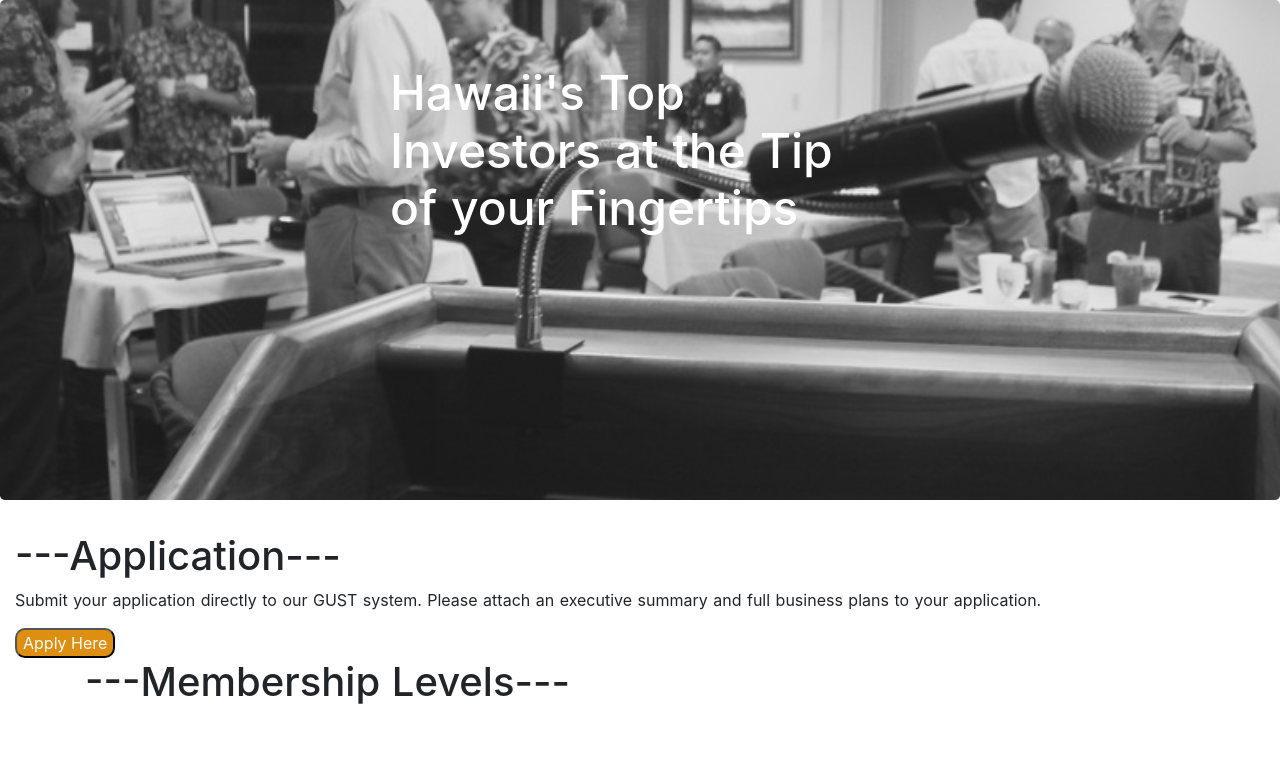
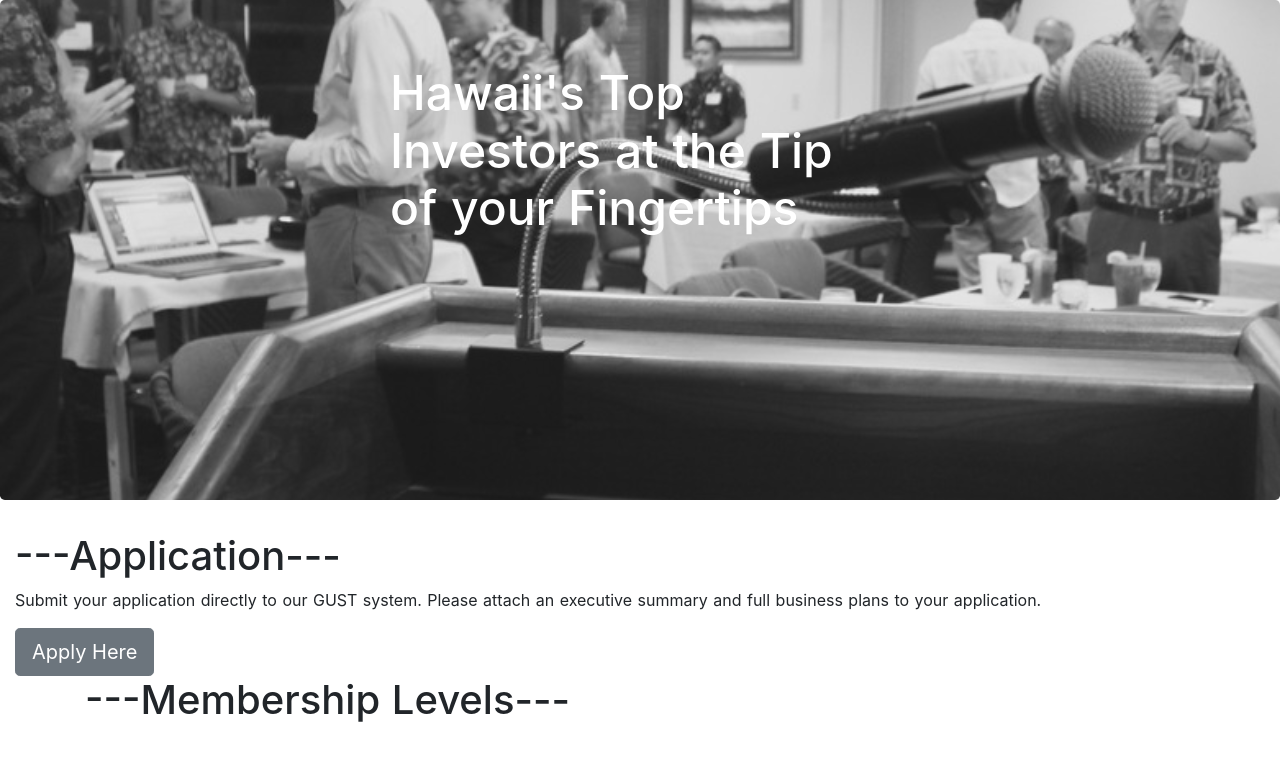
Before and after one commit to WildcherryBazzaire/HawaiianAngels, a Nuxt app: page /application in a window 1280 px wide. Shown: the top 769 px of the page. Built offline with nearby package versions, Linux system fonts and the light colour scheme.

Commit message:
added some beutify changes

```diff
--- a/pages/application.vue
+++ b/pages/application.vue
@@ -8,7 +8,7 @@
           Submit your application directly to our GUST system. Please attach an
           executive summary and full business plans to your application.
         </p>
-        <button class="button">Apply Here</button>
+        <b-button size="lg">Apply Here</b-button>
       </b-col>
     </b-row>
   </b-container>
@@ -23,10 +23,4 @@ export default {
 }
 </script>
 
-<style>
-.button {
-  background-color: #de8f11;
-  color: #fcfcfc;
-  border-radius: 10px;
-}
-</style>
+<style></style>
```
